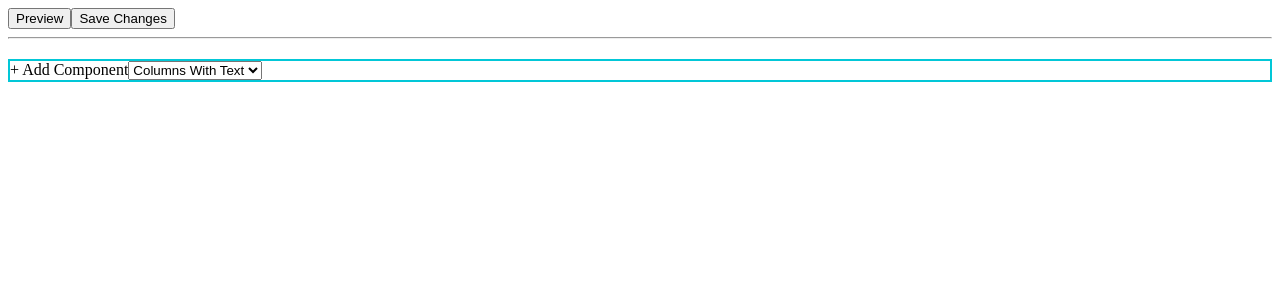
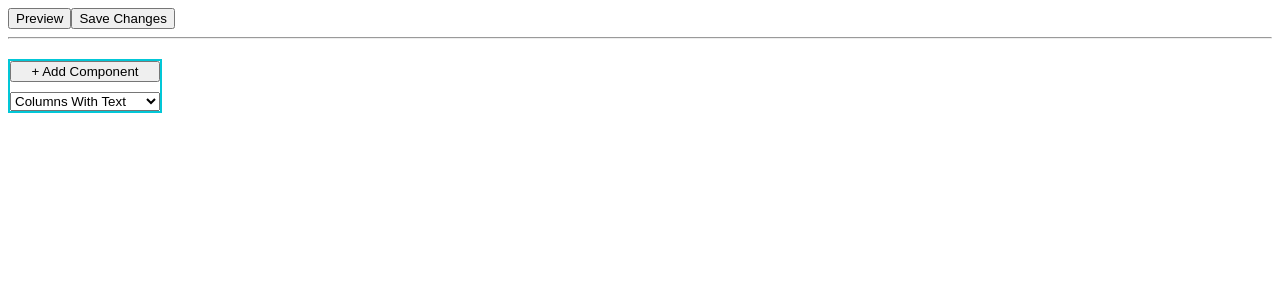
Before and after one commit to unbound-services/page-editor, a React app: page / in a window 1280 px wide. Shown: the top 300 px of the page. Built offline with nearby package versions, Linux system fonts and the light colour scheme.

Commit message:
started styling changes

```diff
--- a/src/modules/input-slot/content-section/input-slot-content-section.js
+++ b/src/modules/input-slot/content-section/input-slot-content-section.js
@@ -109,9 +109,9 @@ class ContentSection extends InputSlot {
         // component for adding a new component
         let addButton = null;
         if(context.editing) {
-            addButton = <div className="add-button" style={{marginTop:20, border:"2px #02C7D7 solid"}}>
-                <span className="page-editor__button" onClick={addComponent} data-testid="add-component-button"> + Add Component</span>
-                <select onChange={(e)=>this.setState({ component: e.target.value})} data-testid="add-component-listbox">
+            addButton = <div className="add-component" style={{marginTop:20, border:"2px #02C7D7 solid"}}>
+                <button className="add-component__button" onClick={addComponent} data-testid="add-component-button"> + Add Component</button>
+                <select className="add-component__component-list" onChange={(e)=>this.setState({ component: e.target.value})} data-testid="add-component-listbox">
                     {sortedComponentList.map ( (index) => {
                         const value = componentList[index]
                         const displayName = value.displayName ? value.displayName : value;
--- a/src/modules/input-slot/content-section/input-slot-content-section.scss
+++ b/src/modules/input-slot/content-section/input-slot-content-section.scss
@@ -24,3 +24,18 @@
         }
     }
 }
+
+.add-component {
+    display: block;
+    width: 150px;
+
+    &__button {
+        display: block;
+        margin-bottom: 10px;
+        width: 100%;
+    }
+    &__component-list {
+        display: block;
+        width: 100%;
+    }
+}
```
